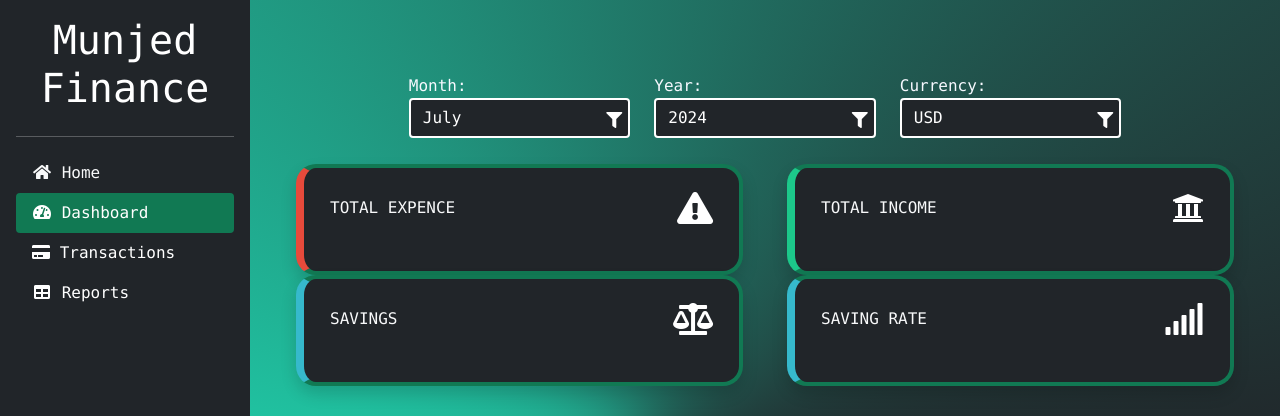
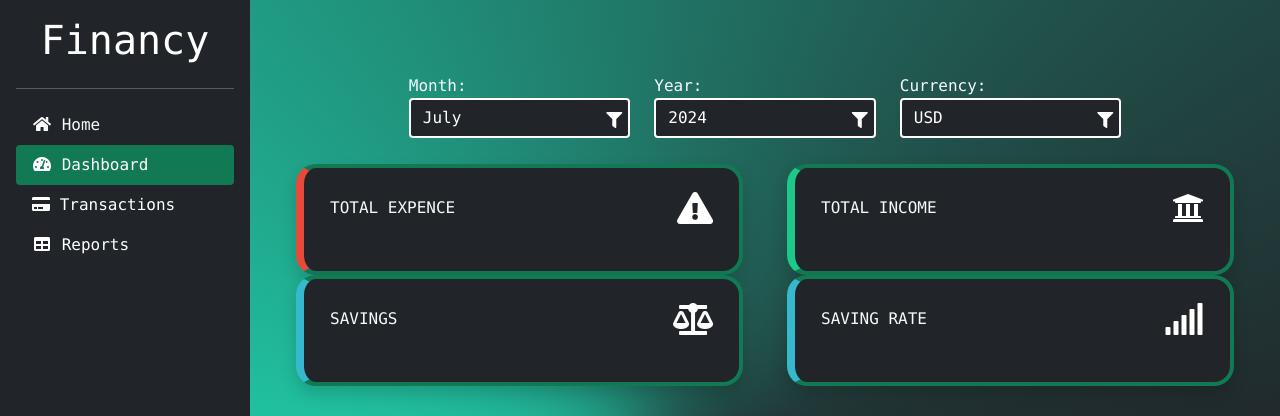
Before and after one commit to munjed-ab/finance, a FastAPI app: page /dashboard in a window 1280 px wide. Shown: the top 416 px of the page. Run offline with FastAPI, Linux system fonts and the light colour scheme; parts of the project's set-up code (start-up, migrations or seed data) failed here and were passed over.

Commit message:
template edit

```diff
--- a/templates/base.html
+++ b/templates/base.html
@@ -39,9 +39,7 @@
         aria-labelledby="offcanvasExampleLabel"
       >
         <div class="offcanvas-header">
-          <h5 class="offcanvas-title" id="offcanvasExampleLabel">
-            Munjed Finance
-          </h5>
+          <h5 class="offcanvas-title" id="offcanvasExampleLabel">Financy</h5>
           <button
             type="button"
             class="btn-close text-reset"
@@ -129,8 +127,6 @@
                 class="dropdown-menu dropdown-menu-dark text-small shadow"
                 aria-labelledby="dropdownUser1"
               >
-                <li><a class="dropdown-item" href="/profile">Profile</a></li>
-
                 <li><a class="dropdown-item" href="/settings">Settings</a></li>
 
                 <li><hr class="dropdown-divider" /></li>
@@ -143,7 +139,7 @@
     </div>
     <div class="d-flex vh-100">
       <nav id="sidebar" class="bg-dark text-white d-flex flex-column p-3">
-        <h1 class="text-center">Munjed Finance</h1>
+        <h1 class="text-center">Financy</h1>
         <hr />
         <ul class="nav nav-pills flex-column mb-auto">
           <li class="nav-item">
@@ -224,8 +220,6 @@
               class="dropdown-menu dropdown-menu-dark text-small shadow"
               aria-labelledby="dropdownUser1"
             >
-              <li><a class="dropdown-item" href="/profile">Profile</a></li>
-
               <li><a class="dropdown-item" href="/settings">Settings</a></li>
 
               <li><hr class="dropdown-divider" /></li>
--- a/templates/index.html
+++ b/templates/index.html
@@ -22,7 +22,7 @@
     <!--ALL-->
     <header>
       <nav>
-        <div class="logo">MyApp</div>
+        <div class="logo">Financy</div>
         <div class="menu-icon" onclick="toggleMenu()">&#9776;</div>
         <ul id="nav-links">
           <li><a class="scroll" href="#features">Features</a></li>
@@ -35,7 +35,7 @@
 
     <section class="hero">
       <div class="hero-content">
-        <h1>Welcome to MyApp</h1>
+        <h1>Welcome to Financy</h1>
         <p>
           Your perfect solution for managing expenses and incomes effortlessly.
         </p>
```
